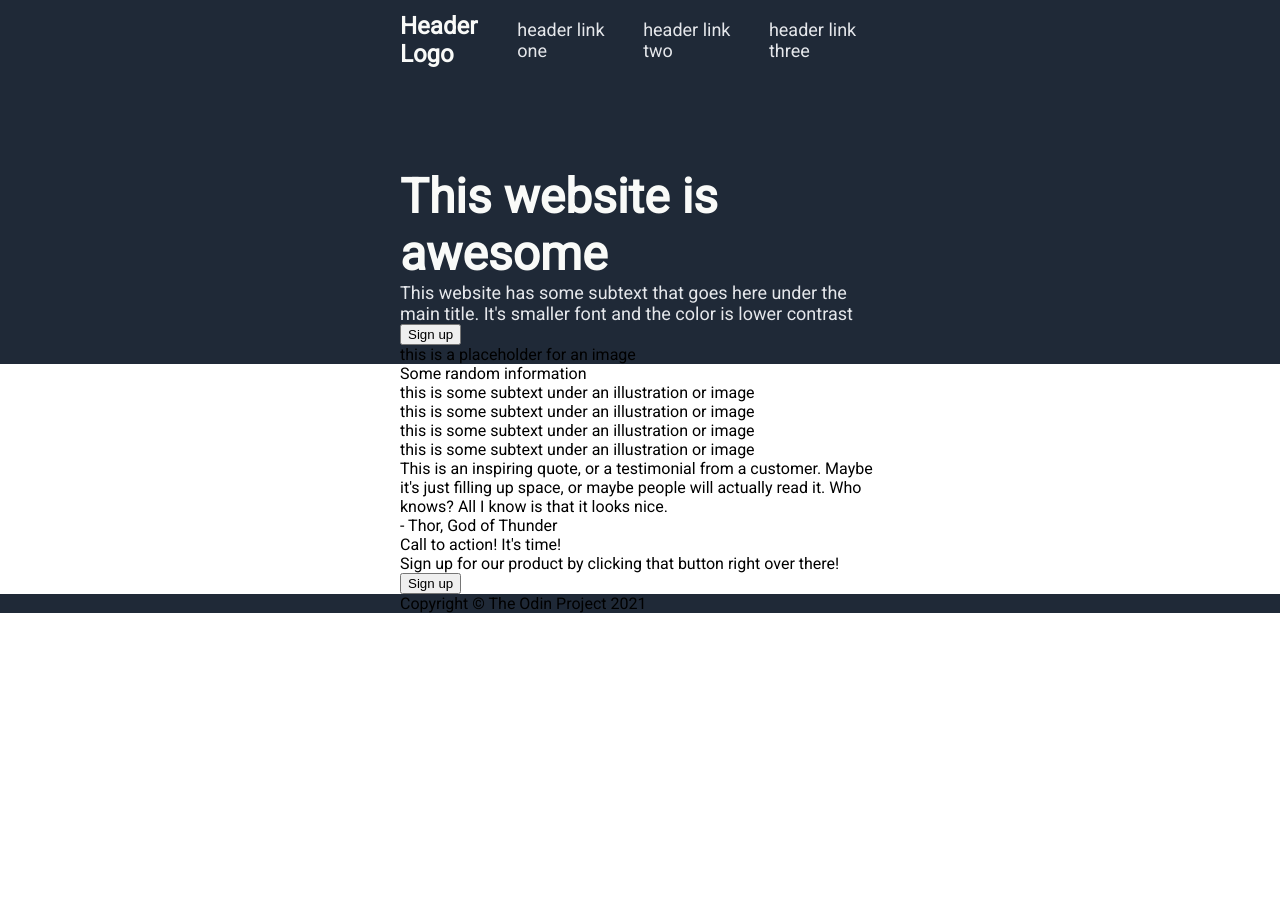
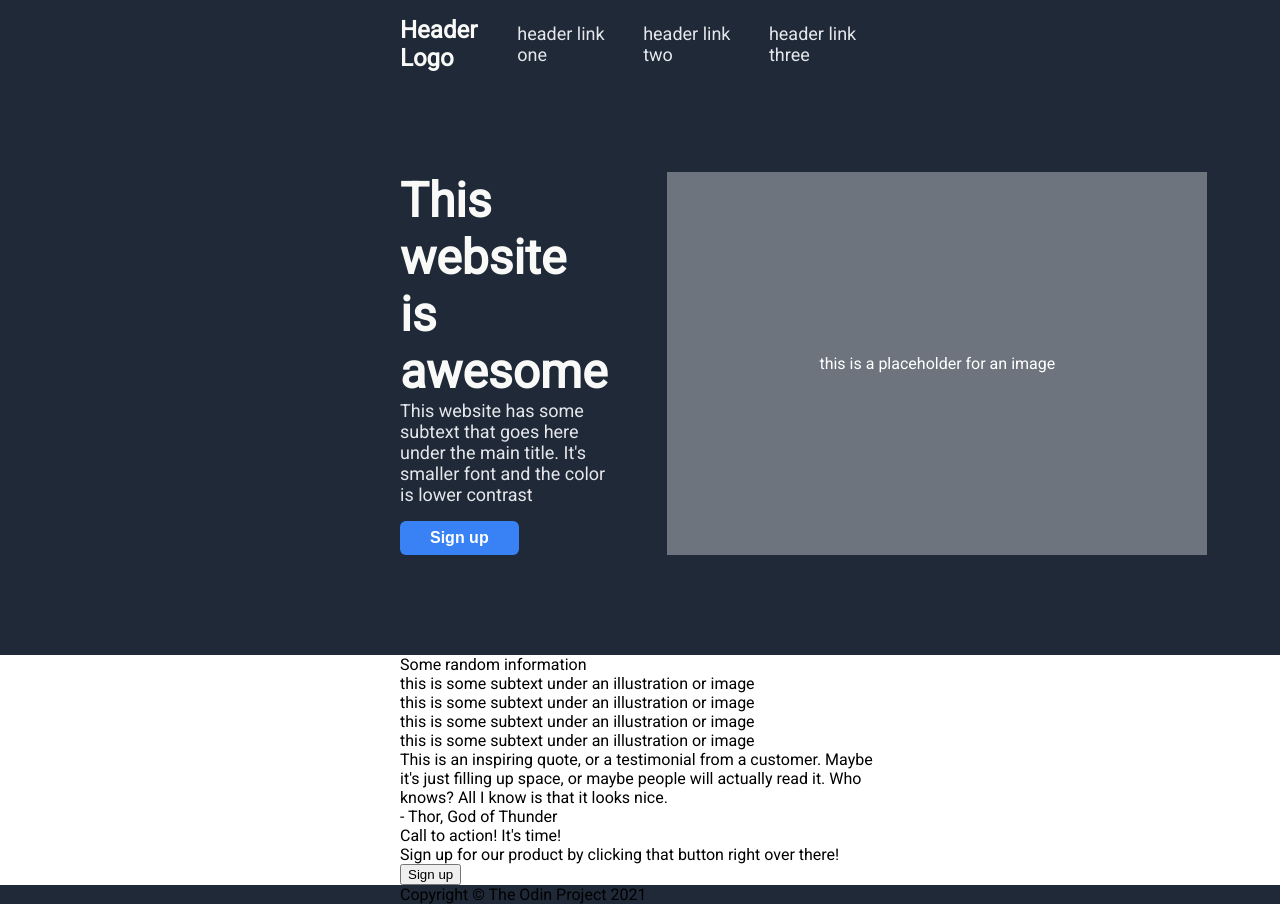
Before and after one commit to Tweekz12/landing-page, a plain HTML site: page index.html in a window 1280 px wide. Before the commit the page ends 800 px from the top, so only its background shows below. Drawn offline with Linux system fonts and the light colour scheme.

Commit message:
Add styles for head portion

```diff
--- a/index.html
+++ b/index.html
@@ -18,13 +18,13 @@
         </div>
     </div>
     <!--Head-->
-    <div class="dark-background">
+    <div class="dark-background head">
         <div>
             <div class="hero-main-text">This website is awesome</div>
             <div class="header-secondary-text">This website has some subtext that goes here under the main title. It's smaller font and the color is lower contrast</div>
-            <button>Sign up</button>
+            <button class="sign-up-button">Sign up</button>
         </div>
-        <div>
+        <div class="head-image">
             <div>this is a placeholder for an image</div>
         </div>
     </div>
--- a/styles.css
+++ b/styles.css
@@ -20,6 +20,7 @@ body > div {
 
 .header-secondary-text {
     font-size: 18px;
+    font-weight: 100;
     color: #E5E7EB;
 }
 
@@ -36,7 +37,7 @@ a.header-secondary-text {
 .navbar {
     display: flex;
     justify-content: space-between;
-    padding-top: 12px;
+    padding-top: 16px;
     padding-bottom: 100px;
 }
 
@@ -46,3 +47,30 @@ a.header-secondary-text {
     align-items: center;
     gap: 24px;
 }
+
+.head {
+    display: flex;
+    gap: 60px;
+    padding-bottom: 100px;
+}
+
+.head-image {
+    width: 540px;
+    background-color: #6d747d;
+    color: white;
+    display: flex;
+    justify-content: center;
+    align-items: center;
+    flex-shrink: 0;
+}
+
+.sign-up-button {
+    background-color: #3882F6;
+    color: white;
+    font-weight: bold;
+    border: 0;
+    border-radius: 6px;
+    padding: 8px 30px;
+    font-size: 16px;
+    margin-top: 16px;
+}
```
